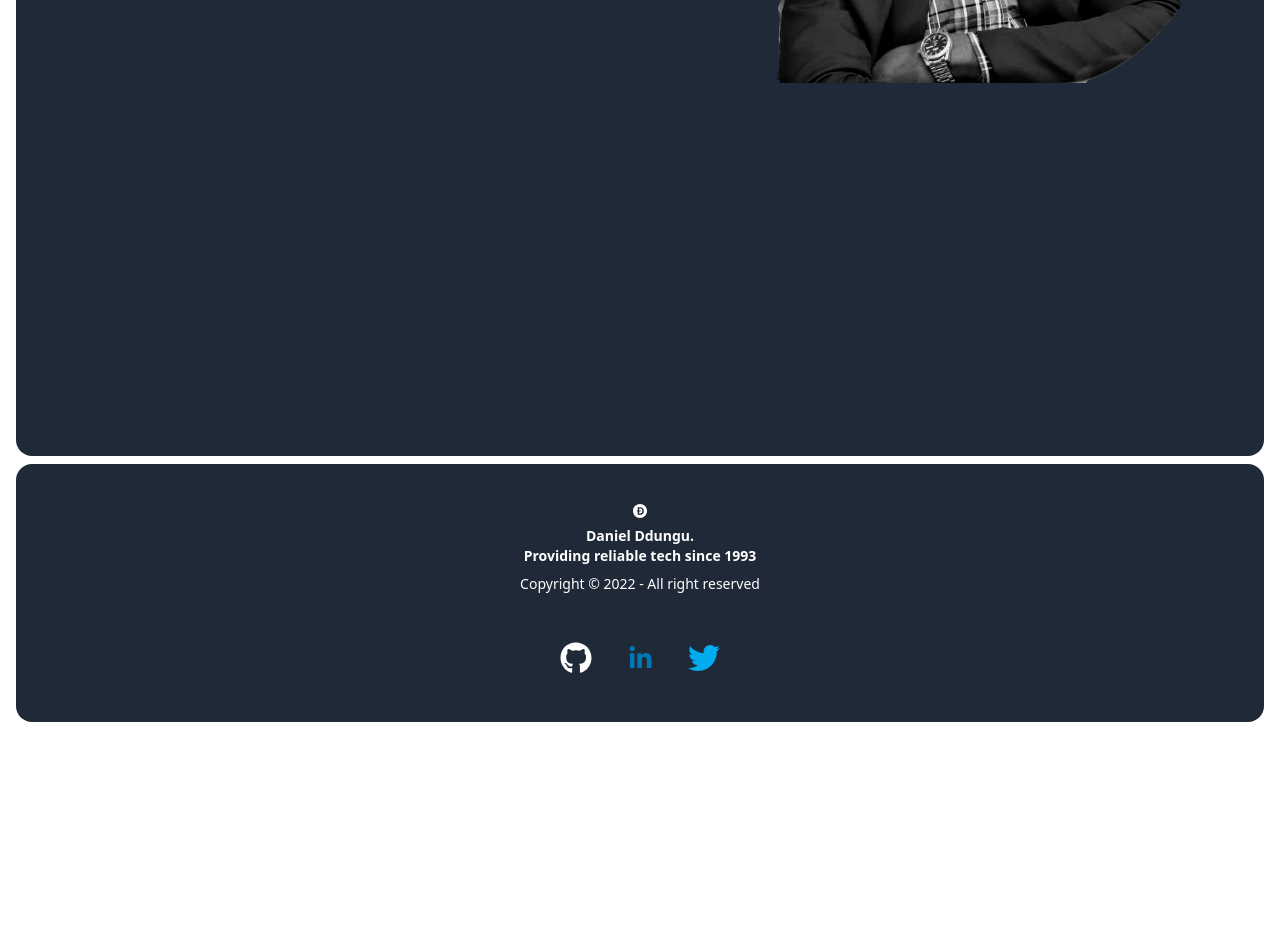
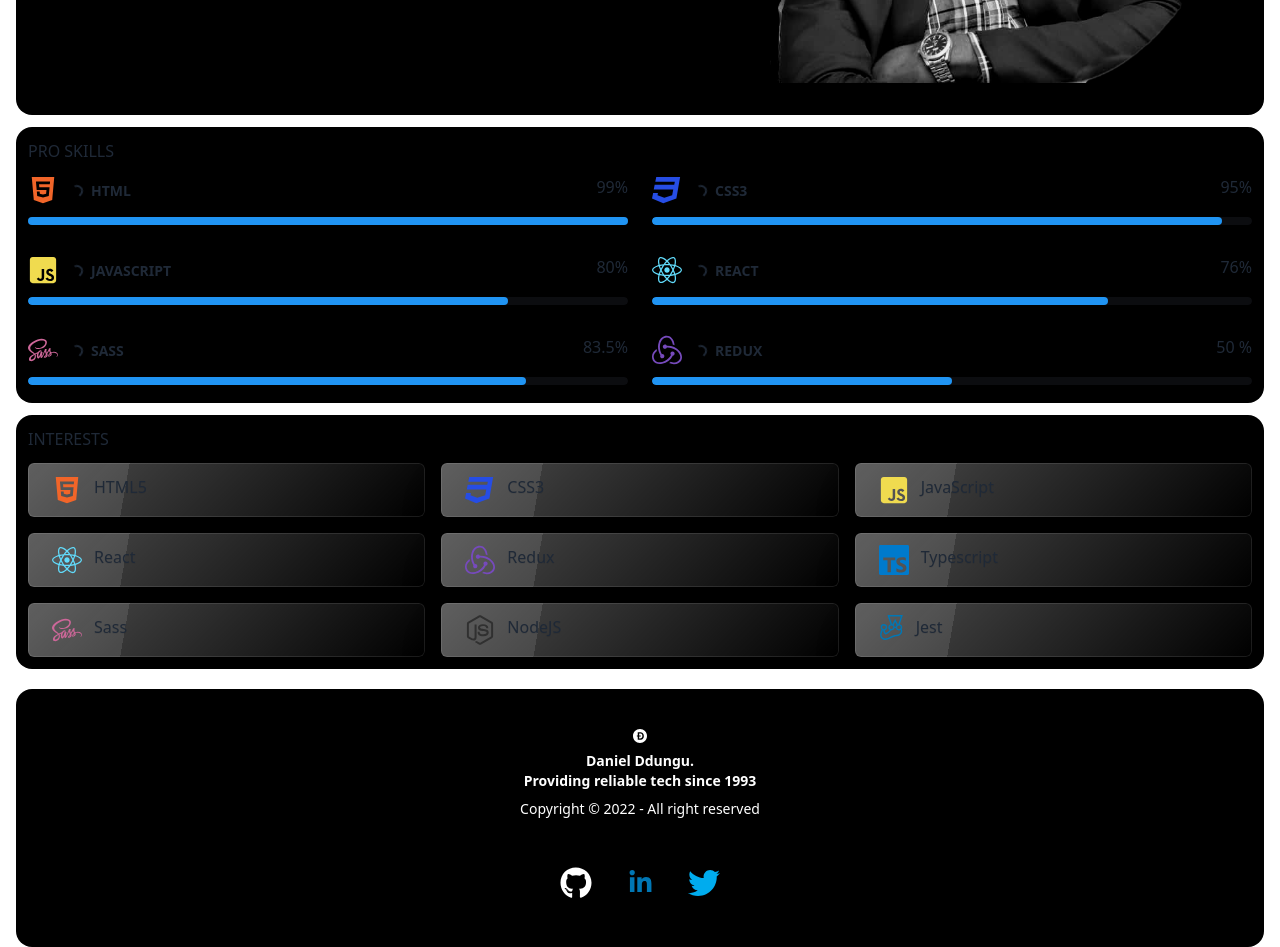
Before and after one commit to DanielDdungu/danielddungu2, a React (Create React App) app: page /about in a window 1280 px wide. Shown: the part 420-1367 px from the top of the page. Before the commit the page ends 1142 px from the top, so only its background shows below. Built offline with nearby package versions, Linux system fonts and the light colour scheme.

Commit message:
About section

```diff
--- a/package.json
+++ b/package.json
@@ -12,6 +12,7 @@
     "react-custom-scrollbars": "^4.2.1",
     "react-dom": "^17.0.2",
     "react-icons": "^4.3.1",
+    "react-perfect-scrollbar": "^1.5.8",
     "react-router-dom": "^6.2.1",
     "react-scripts": "5.0.0",
     "react-typing-effect": "^2.0.5",
--- a/src/components/layout/Footer.jsx
+++ b/src/components/layout/Footer.jsx
@@ -6,7 +6,7 @@ import { SiDogecoin } from "react-icons/si";
 function Footer() {
   return (
     <div className="px-4  mt-2">
-      <footer class="py-10 footer bg-gray-800 text-primary-content footer-center rounded-box">
+      <footer class="py-10 footer bg-black text-primary-content footer-center rounded-box">
         <div>
           <SiDogecoin />
           <p class="font-bold">
--- a/src/components/layout/Navbar.jsx
+++ b/src/components/layout/Navbar.jsx
@@ -13,20 +13,24 @@ function Navbar({ title }) {
   return (
     <>
       <nav className="px-4 ">
-        <div className=" mt-3 px-2 rounded-box h-14 bg-gray-800 text-white items-center mb-2 flex flex-row justify-between">
-          <div className="brand-logo text-sm font-extrabold px-2">
+        <div className=" mt-3 px-2 rounded-box h-14 bg-black text-white items-center mb-2 flex flex-row justify-between">
+          <div className="brand-logo text-sm font-extrabold px-2 ">
             <Link to="/">{title}</Link>
           </div>
           <div className="">
             {/**Main List */}
             <ul className="hidden lg:menu-list lg:flex lg:flex-row text-xs font-bold ">
-              <li className="menu-list-item">
-                <Link to="/" className="btn btn-ghost btn-sm rounded-btn">
+              <li className="menu-list-item ">
+                <Link to="/" className="btn btn-ghost btn-sm rounded-btn ">
                   Home
                 </Link>
               </li>
               <li className="menu-list-item">
-                <Link to="/about" className="btn btn-ghost btn-sm rounded-btn">
+                <Link
+                  to="/about"
+                  className="btn btn-ghost btn-sm rounded-btn active"
+                  aria-current="true"
+                >
                   About
                 </Link>
               </li>
--- a/src/pages/About.jsx
+++ b/src/pages/About.jsx
@@ -1,16 +1,26 @@
 import daniel from "../components/layout/assets/daniel.png";
+import {
+  FaHtml5,
+  FaCss3,
+  FaJsSquare,
+  FaReact,
+  FaSass,
+  FaNodeJs,
+} from "react-icons/fa";
+import { SiRedux, SiTypescript, SiJest } from "react-icons/si";
 function About() {
   return (
     <>
-      <div className="min-h-screen bg-gray-800 rounded-box p-8">
+      {/**ABOUT ME */}
+      <div className=" bg-black rounded-box p-8 h-3/6 ">
         <div className="space-y-10 md:space-y-0 md:grid md:grid-cols-2">
           {/**LEFT SIDE */}
           <div className="md:flex md:flex-col md:justify-center lg:pt-5">
-            <h2 className="text-white text-2xl md:text-4xl lg:text-6xl font-bold mb-4">
+            <h2 className="text-white text-xl md:text-2xl lg:text-4xl font-bold">
               I am Daniel Ddungu
             </h2>
 
-            <p className="md:text-lg text-white-700 text-justify indent-8">
+            <p className="md:text-base text-white-700 text-justify indent-6">
               A skilled Front-End Developer with extensive technical expertise
               in planning and developing websites across multiple products and
               organisations and with professional working knowledge of web
@@ -24,9 +34,147 @@ function About() {
 
           {/**LEFT SIDE */}
           <div className=" card-bordy">
-            <div className="w-full h-64 rounded-lg">
+            <div className="w-full rounded-lg ">
               <img src={daniel} alt={daniel} />
             </div>
+          </div>
+        </div>
+      </div>
+      {/**INTERESTS*/}
+      <div className="bg-black my-3 rounded-box">
+        <p className="pt-3 pl-3">PRO SKILLS</p>
+        <div className="card grid grid-cols-1 sm:grid-cols-2 md:grid-cols-3 lg:grid-cols-2 gap-6 p-3">
+          <div className="">
+            <div className="flex flex-row justify-between">
+              <div className="flex flex-row">
+                <FaHtml5 size={30} className=" " color={"#F16529"} />
+                <button class="btn btn-sm btn-ghost loading">HTML</button>
+              </div>
+              <p>99%</p>
+            </div>
+            <progress
+              class="progress progress-info rounded-none border-radius:none "
+              value="100"
+              max="100"
+            ></progress>
+          </div>
+          <div className="">
+            <div className="flex flex-row justify-between">
+              <div className="flex flex-row">
+                <FaCss3 size={30} color={"#264de4"} />
+                <button
+                  color="#264de4 !important"
+                  class="btn btn-sm btn-ghost loading"
+                >
+                  CSS3
+                </button>
+              </div>
+              <p className=" z-0">95%</p>
+            </div>
+            <progress
+              class="progress progress-info"
+              value="95"
+              max="100"
+            ></progress>
+          </div>
+          <div className="">
+            <div className="flex flex-row justify-between">
+              <div className="flex flex-row">
+                <FaJsSquare size={30} color={"#f0db4f"} />
+                <button class="btn btn-sm btn-ghost loading">JavaScript</button>
+              </div>
+              <p>80%</p>
+            </div>
+            <progress
+              class="progress progress-info"
+              value="80"
+              max="100"
+            ></progress>
+          </div>
+          <div className="">
+            <div className="flex flex-row justify-between">
+              <div className="flex flex-row">
+                <FaReact size={30} color={"#61DBFB"} />
+                <button class="btn btn-sm btn-ghost loading">React</button>
+              </div>
+              <p>76%</p>
+            </div>
+            <progress
+              class="progress progress-info"
+              value="76"
+              max="100"
+            ></progress>
+          </div>
+          <div className="">
+            <div className="flex flex-row justify-between">
+              <div className="flex flex-row">
+                <FaSass size={30} color={"#cd6799"} />
+                <button class="btn btn-sm btn-ghost loading">Sass</button>
+              </div>
+              <p>83.5%</p>
+            </div>
+            <progress
+              class="progress progress-info"
+              value="83"
+              max="100"
+            ></progress>
+          </div>
+          <div className="">
+            <div className="flex flex-row justify-between">
+              <div className="flex flex-row">
+                <SiRedux size={30} color={"#764abc"} />
+                <button class="btn btn-sm btn-ghost loading">Redux</button>
+              </div>
+              <p> 50 %</p>
+            </div>
+            <progress
+              class="progress progress-info"
+              value="50"
+              max="100"
+            ></progress>
+          </div>
+        </div>
+      </div>
+
+      {/**INTERESTS*/}
+      <div className="bg-black my-3 rounded-box">
+        <p className="pt-3 pl-3">INTERESTS</p>
+        <div class=" card grid grid-cols-1 sm:grid-cols-2 md:grid-cols-2 lg:grid-cols-3 gap-4 p-3 ">
+          <div className="flex flex-auto glass p-3 rounded-md pl-6 drop-shadow-2xl ... hover:bg-base-100">
+            <FaHtml5 size={30} className=" " color={"#F16529"} />
+            <p className="pl-3">HTML5</p>
+          </div>
+          <div className="flex flex-auto glass p-3 rounded-md pl-6 drop-shadow-2xl ... hover:bg-base-100">
+            <FaCss3 size={30} color={"#264de4"} />
+            <p className="pl-3">CSS3</p>
+          </div>
+          <div className="flex flex-auto glass p-3 rounded-md pl-6 drop-shadow-2xl ...hover:bg-base-100">
+            <FaJsSquare size={30} color={"#f0db4f"} />
+            <p className="pl-3">JavaScript</p>
+          </div>
+          <div className="flex flex-auto glass p-3 rounded-md pl-6 drop-shadow-2xl ... hover:bg-base-100">
+            <FaReact size={30} color={"#61DBFB"} />
+            <p className="pl-3">React</p>
+          </div>
+          <div className=" flex flex-auto glass p-3 rounded-md pl-6 drop-shadow-2xl ... hover:bg-base-100">
+            <SiRedux size={30} color={"#764abc"} />
+            <p className="pl-3">Redux</p>
+          </div>
+          <div className=" flex flex-auto glass p-3 rounded-md pl-6 drop-shadow-2xl ... hover:bg-base-100">
+            <SiTypescript size={30} color={"#007acc"} />
+            <p className="pl-3">Typescript</p>
+          </div>
+          <div className=" flex flex-auto glass p-3 rounded-md pl-6 drop-shadow-2xl ... hover:bg-base-100">
+            <FaSass size={30} color={"#cd6799"} />
+            <p className="pl-3">Sass</p>
+          </div>
+          <div className="flex flex-auto glass p-3 rounded-md pl-6 drop-shadow-2xl ... hover:bg-base-100">
+            <FaNodeJs size={30} color={"#303030"} />
+            <p className="pl-3">NodeJS</p>
+          </div>
+          <div className=" flex flex-auto glass p-3 rounded-md pl-6 drop-shadow-2xl ... hover:bg-base-100">
+            <SiJest size={25} color={"#0077b5"} />
+            <p className="pl-3">Jest</p>
           </div>
         </div>
       </div>
--- a/src/pages/Home.jsx
+++ b/src/pages/Home.jsx
@@ -5,6 +5,8 @@ import background from "../components/layout/assets/background.webm";
 
 import ReactTypingEffect from "react-typing-effect";
 import { Link } from "react-router-dom";
+
+//import { motion } from "framer-motion";
 
 const Home = () => {
   return (
--- a/src/pages/Services.jsx
+++ b/src/pages/Services.jsx
@@ -10,7 +10,7 @@ function Services() {
         <p className="mb-5 text-2xl font-bold pt-6 pl-8">MY SERVICES</p>
       </div>
       <div className="p-8 grid grid-cols-1 sm:grid-cols-1 md:grid-cols-3 lg:grid-cols-3 xl:grid-cols-3 gap-3">
-        <div className="drop-shadow-2xl ... glass rounded-box hover:bg-base-100">
+        <div className="drop-shadow-2xl ... glass rounded-box hover:bg-base-100 ">
           <div className="">
             <img
               className="object-scale-down h-50 w-98 ... rounded-t-2xl"
--- a/tailwind.config.js
+++ b/tailwind.config.js
@@ -1,7 +1,14 @@
 module.exports = {
   content: ["./src/**/*.{js,jsx,ts,tsx}"],
   theme: {
-    extend: {},
+    extend: {
+      height: {
+        128: "32rem",
+      },
+      cursor: {
+        fancy: "url(hand.cur), pointer",
+      },
+    },
     screens: {
       sm: "640px",
       // => @media (min-width: 640px) { ... }
```
Also changed, not shown: 1 other file (tests, documents, lock files or other folders).
